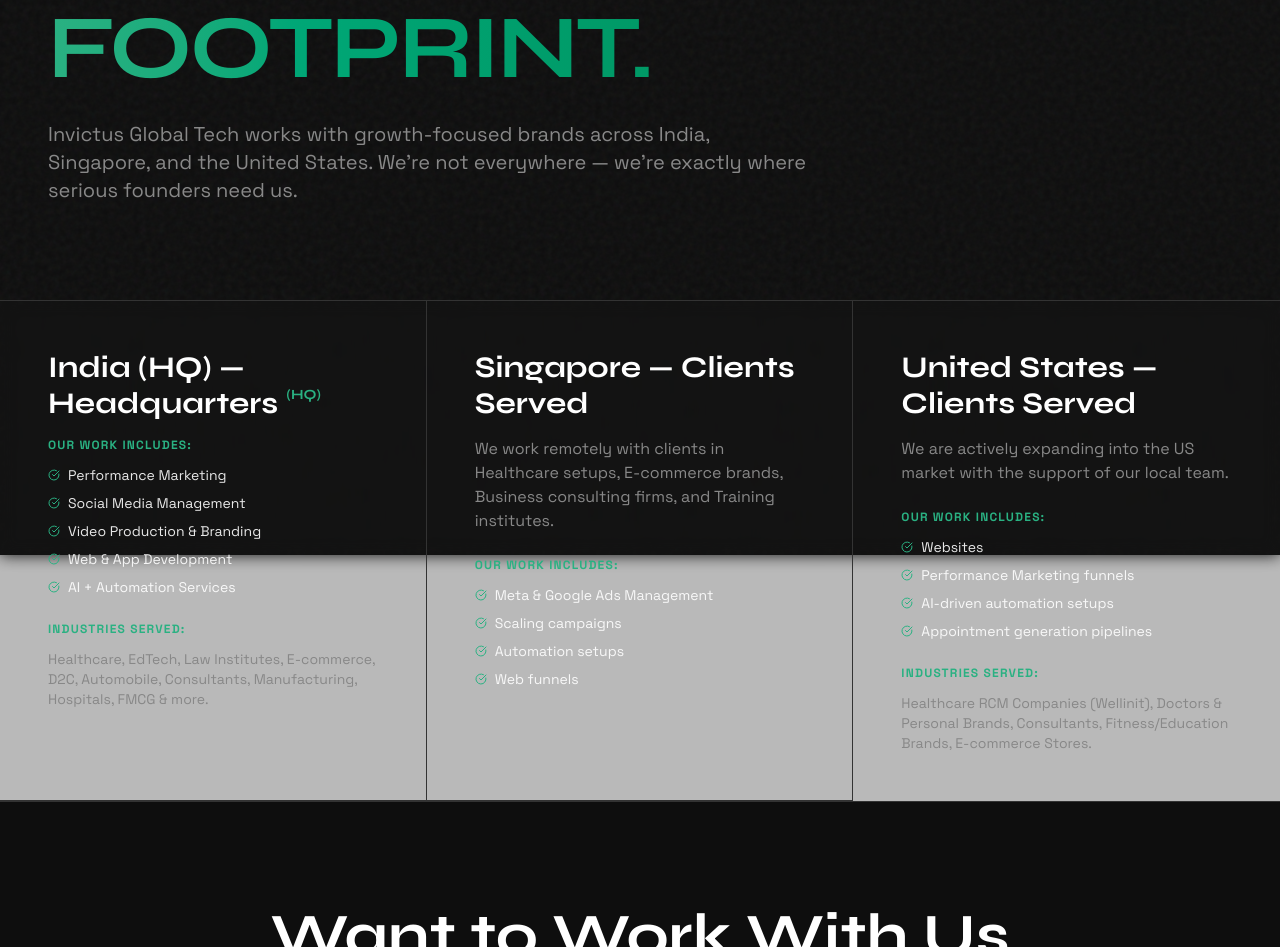
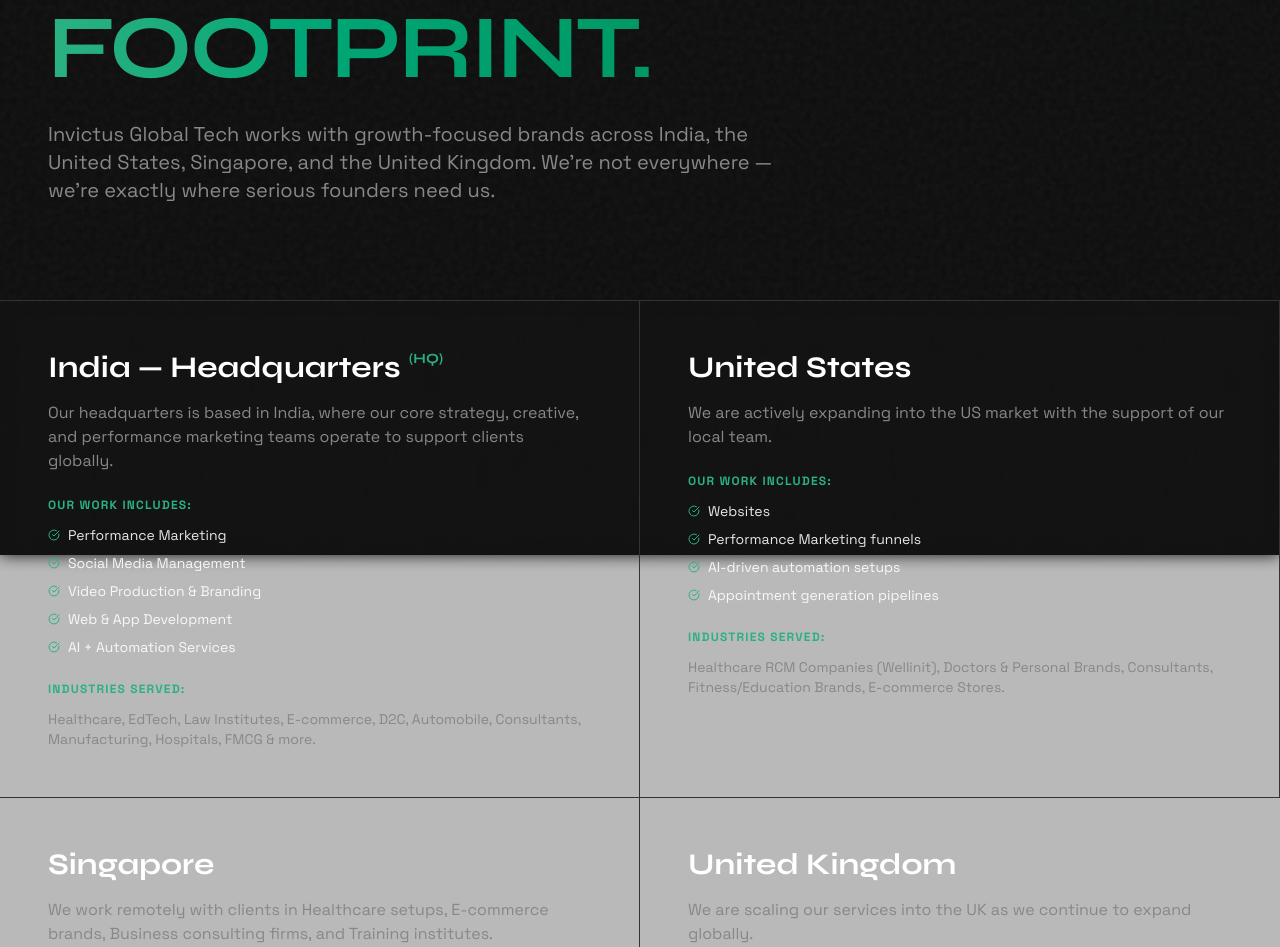
Before and after one commit to contact-igt/Invictus-frontend, a Next.js app: page /global in a window 1280 px wide. Shown: the part 245-1192 px from the top of the page. Built offline with nearby package versions, Linux system fonts and the light colour scheme.

Commit message:
content changes

```diff
--- a/src/pageComponent/Aboutus/index.jsx
+++ b/src/pageComponent/Aboutus/index.jsx
@@ -105,7 +105,7 @@
               We Work Only With People Who Are <span className="text-[#2AB182]">Serious About Growth.</span>
             </h2>
             <p className="font-body text-[#888] text-lg mb-8">
-              We don't work with everyone—intentionally. If you want an agency that posts random reels and sends “engagement reports,” we’re not for you.
+              We don't work with everyone intentionally. If you want an agency that posts random reels and sends “engagement reports”, we’re not for you.
             </p>
             <div className="p-6 border-l-2 border-[#2AB182] bg-[#1A1A1A]/20">
               <p className="text-white font-bold font-display italic">
--- a/src/pageComponent/ClientsIndustriesPage/index.jsx
+++ b/src/pageComponent/ClientsIndustriesPage/index.jsx
@@ -31,7 +31,7 @@
 
 const clientList = [
     "Pixel Eye Hospital", "Antardrashti Netralaya", "Naitrika Eye Care", "Dr. Senthil Ophthall", "Dr. Ramanan", "Wellinit (USA)", "HealthPilot.ai",
-    "NextLevel.in", "Dr. Muruganath", "VLS Law Academy", "KR Institute", "Triumph Vetrivel Motors", "RR Construction", "Wild Funk", "Phone & Co", "Sri Krish Mirra Builders"
+    "NextLevel.in", "777 Hosting", "VLS Law Academy", "KR Institute", "Triumph Vetrivel Motors", "Wild Funk", "Phone & Co", "Sri Krish Mirra Builders", " Phoenix Fitness", "⁠Dhiren Eye Care", "⁠RR Constructions", "Blueray International", "⁠Pulz Care", "Sky Thru Restaurant", "⁠Global Uninexus", "T3 Institute of Wellness & Coaching", "Mahimy Foods"
 ];
 
 const ClientsIndustriesPage = ({ onContactClick }) => {
@@ -94,11 +94,11 @@
 
             {/* Client List (Optional Section) */}
             <section className="py-16 md:py-24 px-6 md:px-12 border-b border-[#333] bg-[#0E0E0E]">
-                <div className="max-w-[1600px] mx-auto">
+                <div className="max-w-[2000px] mx-auto">
                     <h2 className="font-display text-4xl font-bold uppercase mb-12 text-white text-center">Highlighted Clients</h2>
-                    <div className="grid sm:grid-cols-2 md:grid-cols-2 lg:grid-cols-3 xl:grid-cols-4  gap-6 max-w-5xl mx-auto ">
+                    <div className="grid sm:grid-cols-2 md:grid-cols-2 lg:grid-cols-3 xl:grid-cols-4  gap-6 max-w-7xl mx-auto ">
                         {clientList.map((client, index) => (
-                            <div key={index} className="p-4 mt-4 border border-[#333] text-center bg-[#1A1A1A]/50 hover:border-[#2AB182] active:border-[#2AB182] transition-colors duration-300">
+                            <div key={index} className="p-4 mt-4 border border-[#333] flex items-center justify-center text-center bg-[#1A1A1A]/50 hover:border-[#2AB182] active:border-[#2AB182] transition-colors duration-300">
                                 <p className="font-body text-sm font-medium text-white">{client}</p>
                             </div>
                         ))}
--- a/src/pageComponent/ContactPage/index.jsx
+++ b/src/pageComponent/ContactPage/index.jsx
@@ -3,7 +3,7 @@
 import ContactForm from '@/common/ContactForm';
 import ContactDetail from '@/common/ContactDetails';
 
-const chennaiMapUrl = "https://www.google.com/maps/embed?pb=!1m18!1m12!1m3!1d3890.040704935981!2d80.06892431482202!3d12.84064629094151!2m3!1f0!2f0!3f0!3m2!1i1024!2i768!4f13.1!3m3!1m2!1s0x3a52f70d797226d9%3A0x6001d402973d0!2s75%2C%20Gangai%20Nagar%203rd%20St%2C%20Urapakkam%2C%20Chennai%2C%20Tamil%20Nadu%20603210!5e0!3m2!1sen!2sin!4v1625581234567!5m2!1sen!2sin";
+const chennaiMapUrl = "https://www.google.com/maps/embed?pb=!1m18!1m12!1m3!1d3890.8361988796255!2d80.03545617339073!3d12.789142218855694!2m3!1f0!2f0!3f0!3m2!1i1024!2i768!4f13.1!3m3!1m2!1s0x3a52f9db37c214d7%3A0xaa963424e598b3de!2sVanginatan%20St%2C%20Maraimalai%20Nagar%2C%20Tamil%20Nadu%20603209!5e0!3m2!1sen!2sin!4v1771054986301!5m2!1sen!2sin";
 
 const ContactPage = () => {
     return (
@@ -63,7 +63,10 @@
                             </h3>
                             <div className="flex items-start gap-4 font-body text-sm text-[#888]">
                                 <MapPin className="text-[#2AB182] shrink-0 mt-1" size={20} />
-                                <p>75, Gangai Nagar, 3rd Street, Urapakkam, Chennai, Tamil Nadu 603210.</p>
+                                <p>LIG 13/19, NH3,
+                                    Vanjinathan street,
+                                    Maraimalainagar,
+                                    Chennai - 603209</p>
                             </div>
                         </div>
                     </div>
--- a/src/pageComponent/WhereWeArePage/index.jsx
+++ b/src/pageComponent/WhereWeArePage/index.jsx
@@ -17,17 +17,18 @@
                         <span className="text-transparent bg-clip-text bg-gradient-to-r from-[#2AB182] to-emerald-600">Footprint.</span>
                     </h1>
                     <p className="font-body text-lg md:text-xl text-[#888] max-w-3xl">
-                        Invictus Global Tech works with growth-focused brands across India, Singapore, and the United States. We’re not everywhere — we’re exactly where serious founders need us.
+                        Invictus Global Tech works with growth-focused brands across India, the United States, Singapore, and the United Kingdom. We’re not everywhere — we’re exactly where serious founders need us.
                     </p>
                 </div>
             </section>
 
             {/* Global Presence Details */}
             <section className="border-y border-[#333] relative z-10 bg-[#1A1A1A]/30 backdrop-blur-sm">
-                <div className="max-w-[1600px] mx-auto grid lg:grid-cols-3">
+                <div className="max-w-[1600px] mx-auto grid lg:grid-cols-2 xl:grid-cols-2">
                     {/* India */}
                     <LocationCard
-                        title="India (HQ) — Headquarters"
+                        title="India — Headquarters"
+                        description="Our headquarters is based in India, where our core strategy, creative, and performance marketing teams operate to support clients globally."
                         services={[
                             "Performance Marketing", "Social Media Management", "Video Production & Branding",
                             "Web & App Development", "AI + Automation Services"
@@ -35,22 +36,30 @@
                         industries="Healthcare, EdTech, Law Institutes, E-commerce, D2C, Automobile, Consultants, Manufacturing, Hospitals, FMCG & more."
                         isHQ={true}
                     />
+                    {/* USA */}
+                    <LocationCard
+                        title="United States"
+                        description="We are actively expanding into the US market with the support of our local team."
+                        services={[
+                            "Websites", "Performance Marketing funnels", "AI-driven automation setups", "Appointment generation pipelines"
+                        ]}
+                        industries="Healthcare RCM Companies (Wellinit), Doctors & Personal Brands, Consultants, Fitness/Education Brands, E-commerce Stores."
+                    />
                     {/* Singapore */}
                     <LocationCard
-                        title="Singapore — Clients Served"
+                        title="Singapore"
                         description="We work remotely with clients in Healthcare setups, E-commerce brands, Business consulting firms, and Training institutes."
                         services={[
                             "Meta & Google Ads Management", "Scaling campaigns", "Automation setups", "Web funnels"
                         ]}
                     />
-                    {/* USA */}
+                    {/* UK */}
                     <LocationCard
-                        title="United States — Clients Served"
-                        description="We are actively expanding into the US market with the support of our local team."
+                        title="United Kingdom"
+                        description="We are scaling our services into the UK as we continue to expand globally."
                         services={[
                             "Websites", "Performance Marketing funnels", "AI-driven automation setups", "Appointment generation pipelines"
                         ]}
-                        industries="Healthcare RCM Companies (Wellinit), Doctors & Personal Brands, Consultants, Fitness/Education Brands, E-commerce Stores."
                     />
                 </div>
             </section>
@@ -67,7 +76,7 @@
                     <div className="mb-12">
                         <h4 className="font-display text-xl text-[#2AB182] uppercase mb-4">Future Expansion</h4>
                         <div className="flex justify-center flex-wrap gap-x-8 gap-y-2 font-body text-white/80">
-                            <span>UAE</span> / <span>UK</span> / <span>Malaysia</span>
+                            <span>UAE</span> / <span>Malaysia</span>
                         </div>
                     </div>
                     <button
```
